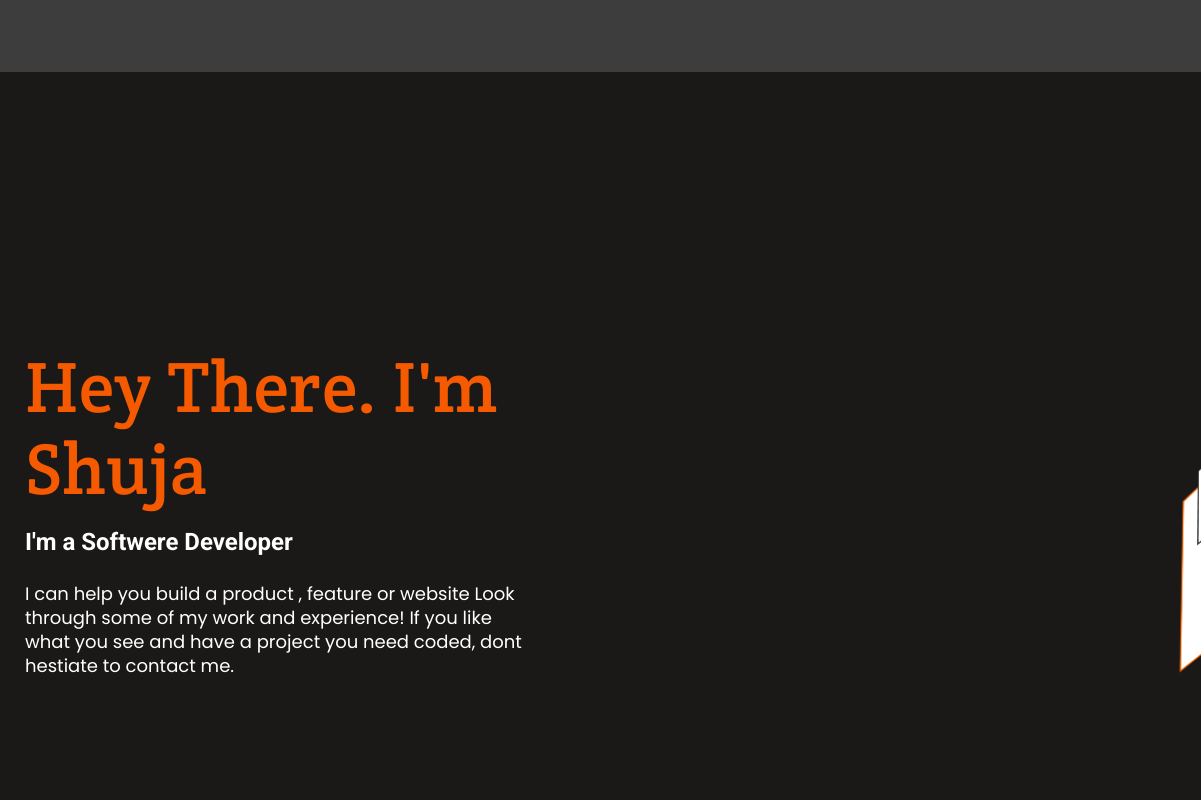
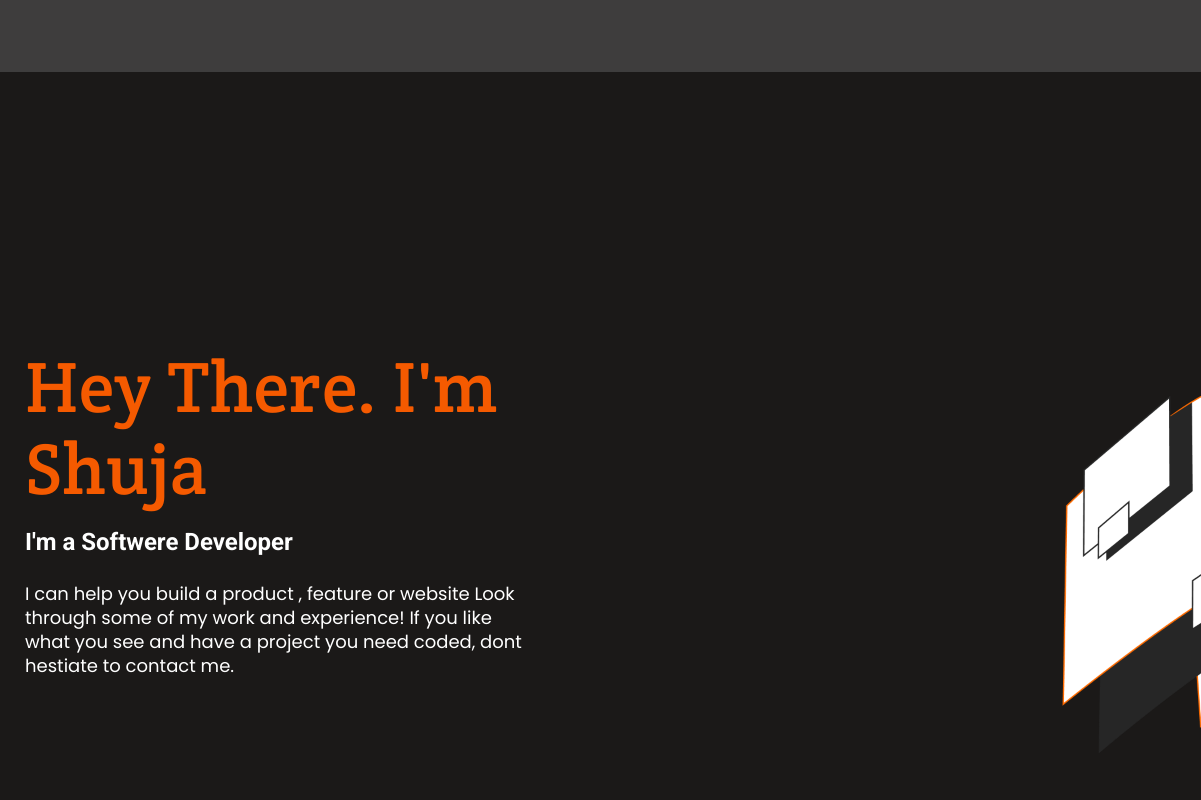
Before and after one commit to shuja-shah/Personal-Portfolio-MOBILE-SKELETON, a website: page index.html in a window 1280 px wide. Shown: the top 800 px of the page, 79-1280 px from the left. Drawn offline with Linux system fonts and the light colour scheme.

Commit message:
Reorgranized Image

```diff
--- a/index.css
+++ b/index.css
@@ -681,12 +681,11 @@ margin: 8px 16px;
 .intro::after{
 content: '';
 display: block;
-background-image: url("assets/realbg.png");
+background-image: url("assets/background.png");
 background-repeat: no-repeat;
 background-size: cover;
-background-position: right -30px top -200px;
-height: 720px;
-width: 640px;
+height: 991px;
+width: 750px;
 }
 .FirstArticle{
   display: flex;
```
Also changed, not shown: assets/background.png (added), assets/realbggg.png (added), assets/realbgggg.png (added).
